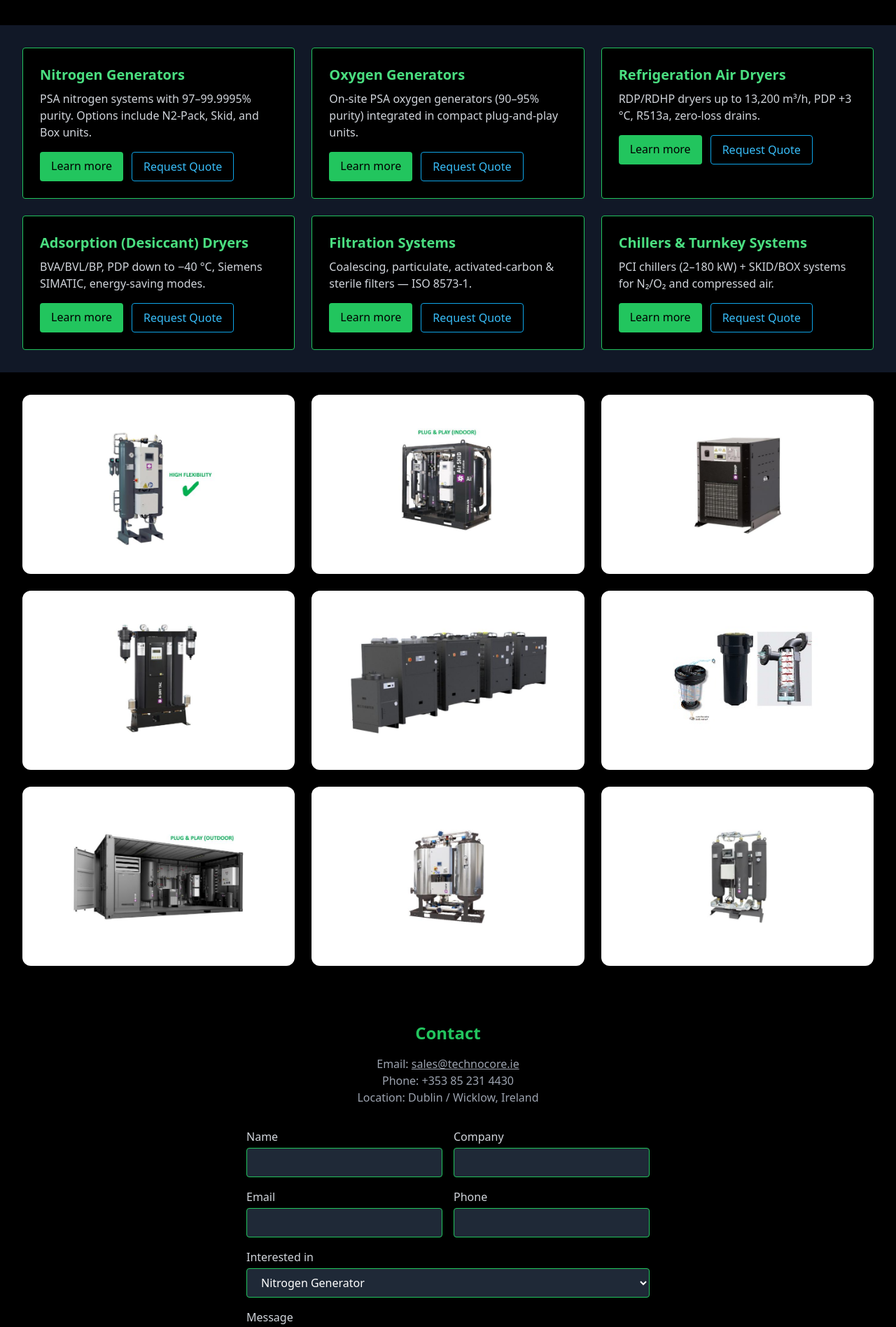
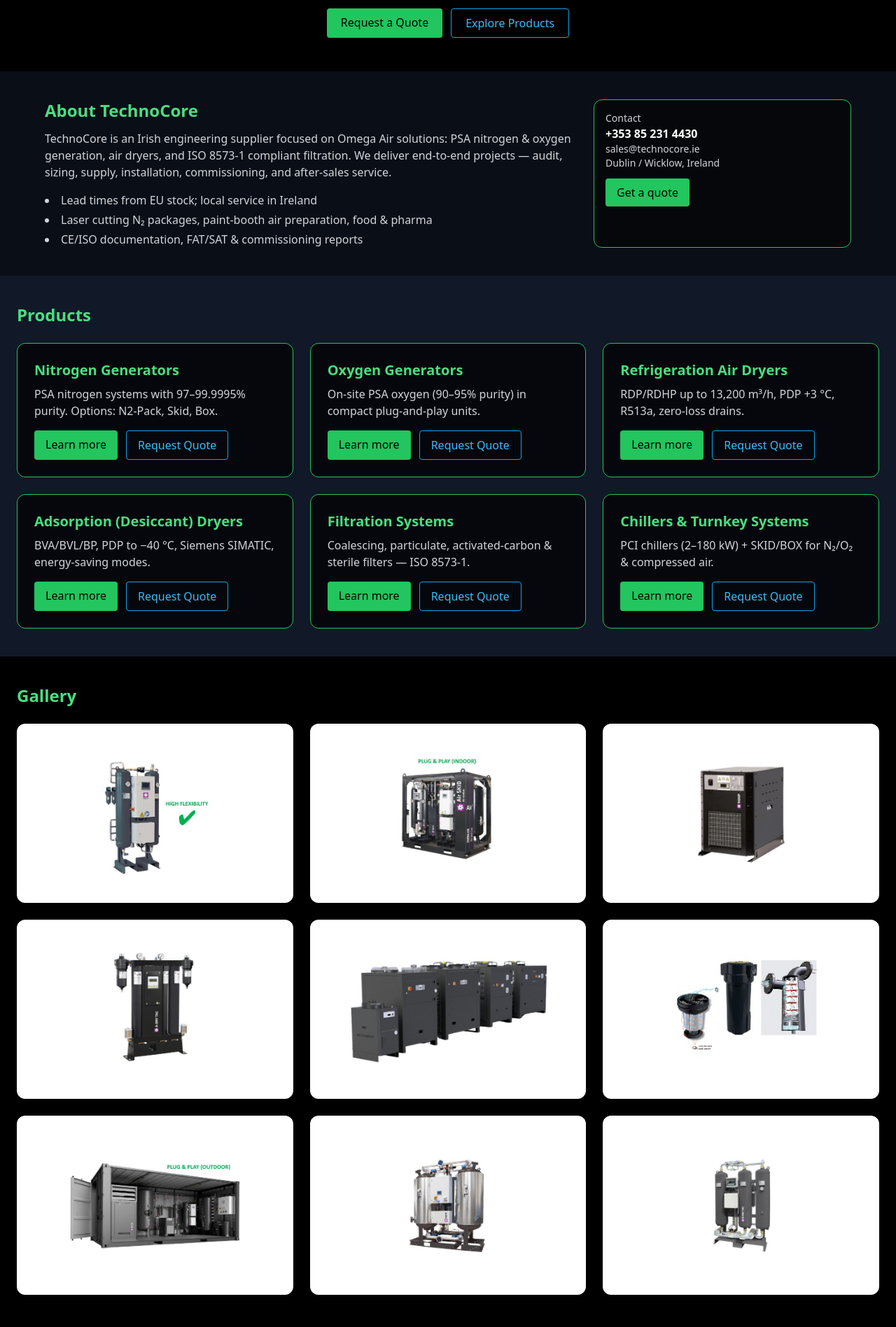
Before and after one commit to Zakkom/technocore-site, a Next.js app: page / in a window 1280 px wide. Shown: the part 520-2416 px from the top of the page at 70% size. Built offline with nearby package versions, Linux system fonts and the light colour scheme.

Commit message:
Updated landing page UX & SEO

```diff
--- a/components/TechnoCoreLanding.js
+++ b/components/TechnoCoreLanding.js
@@ -1,45 +1,46 @@
 import Head from "next/head";
 import Script from "next/script";
-import React from "react";
+import React, { useCallback } from "react";
 import Link from "next/link";
 import Image from "next/image";
 
 export default function TechnoCoreLanding() {
+  // ---- DATA ----
   const products = [
     {
       key: "nitrogen",
       title: "Nitrogen Generators",
-      desc: "PSA nitrogen systems with 97–99.9995% purity. Options include N2-Pack, Skid, and Box units.",
+      desc: "PSA nitrogen systems with 97–99.9995% purity. Options: N2-Pack, Skid, Box.",
       href: "/products/nitrogen",
     },
     {
       key: "oxygen",
       title: "Oxygen Generators",
-      desc: "On-site PSA oxygen generators (90–95% purity) integrated in compact plug-and-play units.",
+      desc: "On‑site PSA oxygen (90–95% purity) in compact plug‑and‑play units.",
       href: "/products/oxygen",
     },
     {
       key: "ref-dryers",
       title: "Refrigeration Air Dryers",
-      desc: "RDP/RDHP dryers up to 13,200 m³/h, PDP +3 °C, R513a, zero-loss drains.",
+      desc: "RDP/RDHP up to 13,200 m³/h, PDP +3 °C, R513a, zero‑loss drains.",
       href: "/products/air-dryers",
     },
     {
       key: "ads-dryers",
       title: "Adsorption (Desiccant) Dryers",
-      desc: "BVA/BVL/BP, PDP down to −40 °C, Siemens SIMATIC, energy-saving modes.",
+      desc: "BVA/BVL/BP, PDP to −40 °C, Siemens SIMATIC, energy‑saving modes.",
       href: "/products/air-dryers#desiccant",
     },
     {
       key: "filtration",
       title: "Filtration Systems",
-      desc: "Coalescing, particulate, activated-carbon & sterile filters — ISO 8573-1.",
+      desc: "Coalescing, particulate, activated‑carbon & sterile filters — ISO 8573‑1.",
       href: "/products/filtration",
     },
     {
       key: "turnkey",
       title: "Chillers & Turnkey Systems",
-      desc: "PCI chillers (2–180 kW) + SKID/BOX systems for N₂/O₂ and compressed air.",
+      desc: "PCI chillers (2–180 kW) + SKID/BOX for N₂/O₂ & compressed air.",
       href: "/products/chillers",
     },
   ];
@@ -56,221 +57,232 @@
     { src: "/images/D-dry-TAC.jpg", alt: "D dry TAC" },
   ];
 
+  // ---- EVENTS: track lead actions ----
+  const track = useCallback((action, params = {}) => {
+    if (typeof window !== "undefined" && window.gtag) {
+      window.gtag("event", action, { event_category: "lead", ...params });
+    }
+  }, []);
+
+  const onQuoteClick = () => track("generate_lead", { label: "header_cta" });
+  const onFormSubmit = () => track("generate_lead", { label: "contact_form" });
+
   return (
     <main>
       <Head>
         <title>TechnoCore | Industrial Gas & Air Solutions in Ireland</title>
         <meta
           name="description"
-          content="TechnoCore: Nitrogen & Oxygen Generators, Air Dryers, Air & Gas Filtration, and Turnkey Industrial Gas Solutions in Ireland."
+          content="TechnoCore: Nitrogen & Oxygen Generators, Air Dryers, Filtration, and Turnkey Industrial Gas Solutions in Ireland. Supply • Installation • Service."
         />
         <meta
           name="keywords"
           content="Nitrogen generators, Oxygen generators, Air dryers, Gas filtration systems, PSA, Chillers, Refrigeration Air Dryers, Compressed Air, Industrial gas treatment, Ireland"
         />
         <meta name="robots" content="index, follow" />
-        <meta property="og:title" content="TechnoCore" />
+        <meta property="og:title" content="TechnoCore — Industrial Gas & Air Solutions" />
         <meta
           property="og:description"
           content="Industrial Nitrogen & Oxygen Generators, Dryers & Filtration in Ireland."
         />
-        <meta property="og:image" content="https://technocore.ie/images/n2-generator.jpg" />
+        <meta property="og:type" content="website" />
+        <meta property="og:url" content="https://www.technocore.ie/" />
+        <meta property="og:image" content="https://www.technocore.ie/images/n2-generator.jpg" />
         <link rel="icon" href="/favicon.ico" />
-        <link rel="canonical" href="https://technocore.ie/" />
+        <link rel="canonical" href="https://www.technocore.ie/" />
+        {/* LocalBusiness schema for trust & local SEO */}
+        <script
+          type="application/ld+json"
+          dangerouslySetInnerHTML={{
+            __html: JSON.stringify({
+              "@context": "https://schema.org",
+              "@type": "LocalBusiness",
+              name: "TechnoCore Ltd",
+              url: "https://www.technocore.ie/",
+              telephone: "+353 85 231 4430",
+              email: "sales@technocore.ie",
+              address: {
+                "@type": "PostalAddress",
+                addressLocality: "Wicklow/Dublin",
+                addressCountry: "IE",
+              },
+              areaServed: "Ireland",
+              image: "https://www.technocore.ie/images/n2-generator.jpg",
+              sameAs: [
+                "https://www.linkedin.com/company/technocore-ie"
+              ],
+            }),
+          }}
+        />
       </Head>
 
       {/* Google tags */}
-      <Script
-        src="https://www.googletagmanager.com/gtag/js?id=AW-17428189544"
-        strategy="afterInteractive"
-      />
+      <Script src="https://www.googletagmanager.com/gtag/js?id=AW-17428189544" strategy="afterInteractive" />
       <Script id="gtag-init" strategy="afterInteractive">{`
         window.dataLayer = window.dataLayer || [];
         function gtag(){dataLayer.push(arguments);}
+        window.gtag = gtag;
         gtag('js', new Date());
         gtag('config', 'AW-17428189544');
         gtag('config', 'G-NGRNF7SK90', { send_page_view: true });
       `}</Script>
 
+      {/* PAGE WRAPPER */}
       <div className="relative min-h-screen bg-black text-white font-sans scroll-smooth overflow-hidden">
-        {/* Фоновые изображения */}
+        {/* Backgrounds with overlay for readability */}
+        <div className="absolute inset-0 -z-10">
           <div
-          className="absolute inset-x-0 top-0 h-72 bg-cover bg-center z-0"
+            className="absolute inset-x-0 top-0 h-72 bg-cover bg-center"
             style={{ backgroundImage: "url('/images/top-bg.jpg')" }}
+            aria-hidden
           />
           <div
-          className="absolute inset-x-0 bottom-0 h-[600px] bg-cover bg-center z-0"
+            className="absolute inset-x-0 bottom-0 h-[520px] bg-cover bg-center"
             style={{ backgroundImage: "url('/images/bottom-bg.jpg')" }}
+            aria-hidden
           />
+          <div className="absolute inset-0 bg-gradient-to-b from-black/80 via-black/60 to-black/90" aria-hidden />
+        </div>
 
-        <div className="relative z-10">
         {/* FIXED HEADER */}
-          <nav className="fixed top-0 left-0 right-0 z-50 bg-black/90 border-b border-green-500 backdrop-blur">
+        <nav className="fixed top-0 left-0 right-0 z-50 bg-black/80 border-b border-green-500 backdrop-blur supports-[backdrop-filter]:backdrop-blur">
           <div className="max-w-7xl mx-auto px-4 py-3 flex flex-col sm:flex-row justify-between items-center gap-2">
-              {/* Логотип + бренд (кликабельно) */}
-              <Link href="/" className="flex items-center gap-3 group focus:outline-none">
-                <Image
-                  src="/logo.png"            // положи файл в /public/logo.png
-                  alt="TechnoCore logo"
-                  width={40}
-                  height={40}
-                  className="h-8 w-8 md:h-10 md:w-10 transition-transform group-active:scale-95"
-                  priority
-                />
-                <span className="text-white text-xl md:text-2xl font-bold transition-colors group-hover:text-green-400">
-                  TechnoCore
-                </span>
+            {/* Logo */}
+            <Link href="#top" className="flex items-center gap-3 group focus:outline-none">
+              <Image src="/logo.png" alt="TechnoCore logo" width={40} height={40} className="h-8 w-8 md:h-10 md:w-10 transition-transform group-active:scale-95" priority />
+              <span className="text-white text-xl md:text-2xl font-bold transition-colors group-hover:text-green-400">TechnoCore</span>
             </Link>
-
-              {/* Меню */}
+            {/* Menu (anchor links on same page for reliability) */}
             <div className="flex flex-wrap justify-center sm:justify-end gap-5 md:gap-8">
-                <a href="/products" className="text-gray-300 hover:text-green-400 text-lg md:text-xl">
-                  Products
-                </a>
-                <a href="#gallery" className="text-gray-300 hover:text-green-400 text-lg md:text-xl">
-                  Gallery
-                </a>
-                <a href="/about" className="text-gray-300 hover:text-green-400 text-lg md:text-xl">
-                  About
-                </a>
-                <a href="/contact" className="text-gray-300 hover:text-green-400 text-lg md:text-xl">
-                  Contact
-                </a>
+              <a href="#products" className="text-gray-300 hover:text-green-400 text-lg md:text-xl">Products</a>
+              <a href="#gallery" className="text-gray-300 hover:text-green-400 text-lg md:text-xl">Gallery</a>
+              <a href="#about" className="text-gray-300 hover:text-green-400 text-lg md:text-xl">About</a>
+              <a href="#contact" className="text-gray-300 hover:text-green-400 text-lg md:text-xl">Contact</a>
             </div>
           </div>
         </nav>
 
-          {/* Spacer, чтобы контент не скрывался под fixed-хедером */}
+        {/* Spacer under fixed header */}
         <div className="h-16 sm:h-[68px]" />
 
         {/* HERO */}
-          <header className="flex flex-col items-center justify-center text-center px-6 py-12">
-            <div className="relative w-auto h-40 mb-6">
-              <img src="/logo.png" alt="TechnoCore logo large" className="h-full w-auto mx-auto" />
+        <header id="top" className="relative flex flex-col items-center justify-center text-center px-6 py-12">
+          <div className="relative w-40 h-40 mb-6">
+            <Image src="/logo.png" alt="TechnoCore logo large" fill sizes="(max-width: 768px) 160px, 200px" className="object-contain" priority />
           </div>
-            <h1 className="text-3xl md:text-4xl font-bold">
+          <h1 className="text-3xl md:text-4xl font-bold max-w-4xl">
             Industrial Nitrogen & Oxygen Generators | Compressed Air & Gas Solutions in Ireland
           </h1>
           <h2 className="text-green-500 text-xl md:text-2xl font-semibold mt-2">
             PSA Systems · Air Dryers · Air & Gas Filtration · Turnkey Installations
           </h2>
-            <p className="text-gray-300 mt-4 max-w-md sm:max-w-xl">
-              Engineering supplier in Ireland for gas generation and air treatment — from PSA nitrogen/oxygen
-              generators to filtration, chillers, air dryers, and fully integrated turnkey compressed air systems.
+          <p className="text-gray-300 mt-4 max-w-2xl">
+            Supply • Installation • Commissioning • Service for gas generation and air treatment — from PSA N₂/O₂ generators to filtration, chillers, air dryers, and fully integrated turnkey systems.
           </p>
+          <div className="mt-6 flex flex-wrap gap-3 justify-center">
+            <a href="#contact" onClick={onQuoteClick} className="bg-green-500 hover:bg-green-600 text-black px-5 py-2 rounded font-medium">Request a Quote</a>
+            <a href="#products" className="border border-sky-500 text-sky-400 hover:bg-sky-500/10 px-5 py-2 rounded font-medium">Explore Products</a>
+          </div>
         </header>
 
+        {/* ABOUT (short trust block) */}
+        <section id="about" className="bg-gray-900/60 px-6 py-10">
+          <div className="max-w-6xl mx-auto grid md:grid-cols-3 gap-6">
+            <div className="md:col-span-2">
+              <h3 className="text-2xl font-bold mb-3 text-green-400">About TechnoCore</h3>
+              <p className="text-gray-300">
+                TechnoCore is an Irish engineering supplier focused on Omega Air solutions: PSA nitrogen & oxygen generation, air dryers, and ISO 8573‑1 compliant filtration. We deliver end‑to‑end projects — audit, sizing, supply, installation, commissioning, and after‑sales service.
+              </p>
+              <ul className="mt-4 text-gray-300 list-disc list-inside space-y-1">
+                <li>Lead times from EU stock; local service in Ireland</li>
+                <li>Laser cutting N₂ packages, paint‑booth air preparation, food & pharma</li>
+                <li>CE/ISO documentation, FAT/SAT & commissioning reports</li>
+              </ul>
+            </div>
+            <aside className="bg-black/50 border border-green-500 rounded-xl p-4">
+              <p className="text-sm text-gray-300">Contact</p>
+              <p className="font-semibold">+353 85 231 4430</p>
+              <p className="text-sm text-gray-300">sales@technocore.ie</p>
+              <p className="text-sm text-gray-300">Dublin / Wicklow, Ireland</p>
+              <a href="#contact" className="mt-3 inline-block bg-green-500 hover:bg-green-600 text-black px-4 py-2 rounded" onClick={() => track("click_contact_aside")}>Get a quote</a>
+            </aside>
+          </div>
+        </section>
+
         {/* PRODUCTS */}
-          <section id="products" className="bg-gray-900 p-8">
+        <section id="products" className="bg-gray-900 px-6 py-10">
+          <div className="max-w-7xl mx-auto">
+            <h3 className="text-2xl font-bold mb-6 text-green-400">Products</h3>
             <div className="grid grid-cols-1 md:grid-cols-2 lg:grid-cols-3 gap-6">
               {products.map((product) => (
-                <article key={product.key} className="bg-black border border-green-500 rounded p-6">
-                  <h3 className="text-xl font-semibold text-green-400 mb-2">{product.title}</h3>
+                <article key={product.key} className="bg-black/70 border border-green-500 rounded-xl p-6 flex flex-col">
+                  <h4 className="text-xl font-semibold text-green-400 mb-2">{product.title}</h4>
                   <p className="text-gray-300 mb-4">{product.desc}</p>
-                  <div className="flex gap-3">
-                    <Link href={product.href} legacyBehavior>
-                      <a className="bg-green-500 hover:bg-green-600 text-black px-4 py-2 rounded">
-                        Learn more
-                      </a>
-                    </Link>
-                    <Link href="/contact" legacyBehavior>
-                      <a className="border border-sky-500 text-sky-400 hover:bg-sky-500/10 px-4 py-2 rounded">
-                        Request Quote
-                      </a>
-                    </Link>
+                  <div className="mt-auto flex gap-3">
+                    <Link href={product.href} className="bg-green-500 hover:bg-green-600 text-black px-4 py-2 rounded">Learn more</Link>
+                    <a href="#contact" className="border border-sky-500 text-sky-400 hover:bg-sky-500/10 px-4 py-2 rounded" onClick={() => track("generate_lead", { label: `product_${product.key}` })}>Request Quote</a>
                   </div>
                 </article>
               ))}
             </div>
+          </div>
         </section>
 
         {/* GALLERY */}
-          <section
-            id="gallery"
-            className="bg-black p-8 grid grid-cols-1 md:grid-cols-2 lg:grid-cols-3 gap-6"
-          >
+        <section id="gallery" className="bg-black px-6 py-10">
+          <div className="max-w-7xl mx-auto">
+            <h3 className="text-2xl font-bold mb-6 text-green-400">Gallery</h3>
+            <div className="grid grid-cols-1 md:grid-cols-2 lg:grid-cols-3 gap-6">
               {images.map((image, idx) => (
-              <figure
-                key={idx}
-                className="relative w-full h-64 rounded-xl overflow-hidden shadow-lg"
-              >
-                <img src={image.src} alt={image.alt} className="object-cover w-full h-full" />
+                <figure key={idx} className="relative w-full h-64 rounded-xl overflow-hidden shadow-lg">
+                  <Image src={image.src} alt={image.alt} fill sizes="(max-width: 768px) 100vw, (max-width: 1200px) 50vw, 33vw" className="object-cover" loading="lazy" />
                 </figure>
               ))}
+            </div>
+          </div>
         </section>
 
         {/* CONTACT */}
-          <section id="contact" className="p-12 bg-black text-center">
+        <section id="contact" className="px-6 py-12 bg-black text-center">
+          <div className="max-w-3xl mx-auto">
             <h3 className="text-2xl font-bold mb-4 text-green-500">Contact</h3>
-            <p className="text-gray-400">
-              Email:{" "}
-              <a href="mailto:sales@technocore.ie" className="underline">
-                sales@technocore.ie
-              </a>
-            </p>
+            <p className="text-gray-400">Email: <a href="mailto:sales@technocore.ie" className="underline">sales@technocore.ie</a></p>
             <p className="text-gray-400">Phone: +353 85 231 4430</p>
             <p className="text-gray-400">Location: Dublin / Wicklow, Ireland</p>
+
             <form
               action="https://formsubmit.co/sales@technocore.ie"
               method="POST"
-              className="mt-8 max-w-xl mx-auto text-left"
+              className="mt-8 text-left"
+              onSubmit={onFormSubmit}
             >
+              {/* FormSubmit hardening */}
               <input type="hidden" name="_captcha" value="false" />
-              <input type="hidden" name="_next" value="https://technocore.ie/thanks" />
+              <input type="hidden" name="_next" value="https://www.technocore.ie/thanks" />
               <input type="text" name="_honey" style={{ display: "none" }} readOnly />
+              <input type="hidden" name="_subject" value="New enquiry from technocore.ie" />
+              <input type="hidden" name="utm_source" value={typeof window !== 'undefined' ? new URLSearchParams(window.location.search).get('utm_source') || '' : ''} />
+
               <div className="grid grid-cols-1 sm:grid-cols-2 gap-4">
                 <div>
-                  <label htmlFor="name" className="block text-gray-300 mb-1">
-                    Name
-                  </label>
-                  <input
-                    id="name"
-                    name="name"
-                    required
-                    className="w-full px-4 py-2 rounded bg-gray-800 text-white border border-green-500"
-                  />
+                  <label htmlFor="name" className="block text-gray-300 mb-1">Name*</label>
+                  <input id="name" name="name" required className="w-full px-4 py-2 rounded bg-gray-800 text-white border border-green-500" />
                 </div>
                 <div>
-                  <label htmlFor="company" className="block text-gray-300 mb-1">
-                    Company
-                  </label>
-                  <input
-                    id="company"
-                    name="company"
-                    className="w-full px-4 py-2 rounded bg-gray-800 text-white border border-green-500"
-                  />
+                  <label htmlFor="company" className="block text-gray-300 mb-1">Company</label>
+                  <input id="company" name="company" className="w-full px-4 py-2 rounded bg-gray-800 text-white border border-green-500" />
                 </div>
                 <div>
-                  <label htmlFor="email" className="block text-gray-300 mb-1">
-                    Email
-                  </label>
-                  <input
-                    type="email"
-                    id="email"
-                    name="email"
-                    required
-                    className="w-full px-4 py-2 rounded bg-gray-800 text-white border border-green-500"
-                  />
+                  <label htmlFor="email" className="block text-gray-300 mb-1">Email*</label>
+                  <input type="email" id="email" name="email" required className="w-full px-4 py-2 rounded bg-gray-800 text-white border border-green-500" />
                 </div>
                 <div>
-                  <label htmlFor="phone" className="block text-gray-300 mb-1">
-                    Phone
-                  </label>
-                  <input
-                    id="phone"
-                    name="phone"
-                    className="w-full px-4 py-2 rounded bg-gray-800 text-white border border-green-500"
-                  />
+                  <label htmlFor="phone" className="block text-gray-300 mb-1">Phone</label>
+                  <input id="phone" name="phone" className="w-full px-4 py-2 rounded bg-gray-800 text-white border border-green-500" />
                 </div>
                 <div className="sm:col-span-2">
-                  <label htmlFor="interest" className="block text-gray-300 mb-1">
-                    Interested in
-                  </label>
-                  <select
-                    id="interest"
-                    name="interest"
-                    className="w-full px-4 py-2 rounded bg-gray-800 text-white border border-green-500"
-                  >
+                  <label htmlFor="interest" className="block text-gray-300 mb-1">Interested in</label>
+                  <select id="interest" name="interest" className="w-full px-4 py-2 rounded bg-gray-800 text-white border border-green-500">
                     <option>Nitrogen Generator</option>
                     <option>Oxygen Generator</option>
                     <option>Refrigeration Air Dryer</option>
@@ -281,54 +293,33 @@
                   </select>
                 </div>
                 <div className="sm:col-span-2">
-                  <label htmlFor="message" className="block text-gray-300 mb-1">
-                    Message
-                  </label>
-                  <textarea
-                    id="message"
-                    name="message"
-                    rows={5}
-                    required
-                    className="w-full px-4 py-2 rounded bg-gray-800 text-white border border-green-500"
-                  />
+                  <label htmlFor="message" className="block text-gray-300 mb-1">Message*</label>
+                  <textarea id="message" name="message" rows={5} required className="w-full px-4 py-2 rounded bg-gray-800 text-white border border-green-500" />
                 </div>
               </div>
-              <button
-                type="submit"
-                className="mt-6 bg-green-500 hover:bg-green-600 text-black px-6 py-2 rounded"
-              >
-                Send Message
-              </button>
+              <button type="submit" className="mt-6 bg-green-500 hover:bg-green-600 text-black px-6 py-2 rounded">Send Message</button>
             </form>
+          </div>
         </section>
 
         {/* FOOTER */}
-          <footer className="bg-black border-t border-green-500 mt-12 py-6 text-center text-gray-400 text-sm">
+        <footer className="bg-black border-t border-green-500 py-6 text-center text-gray-400 text-sm">
           <div className="max-w-6xl mx-auto px-4">
             <div className="flex flex-col md:flex-row justify-between items-center mb-4">
               <div className="mb-2 md:mb-0">
                 <span className="text-white font-semibold text-lg">TechnoCore</span> — Industrial Gas Solutions
               </div>
               <div className="space-x-4">
-                  <a href="/products" className="text-gray-300 hover:text-green-400">
-                    Products
-                  </a>
-                  <a href="#gallery" className="hover:text-green-400">
-                    Gallery
-                  </a>
-                  <a href="/about" className="hover:text-green-400">
-                    About
-                  </a>
-                  <a href="/contact" className="hover:text-green-400">
-                    Contact
-                  </a>
+                <a href="#products" className="text-gray-300 hover:text-green-400">Products</a>
+                <a href="#gallery" className="hover:text-green-400">Gallery</a>
+                <a href="#about" className="hover:text-green-400">About</a>
+                <a href="#contact" className="hover:text-green-400">Contact</a>
               </div>
             </div>
             <p>© {new Date().getFullYear()} TechnoCore. All rights reserved.</p>
           </div>
         </footer>
       </div>
-      </div>
     </main>
   );
 }
```
Lines whose indentation alone changed are shown as unchanged.
